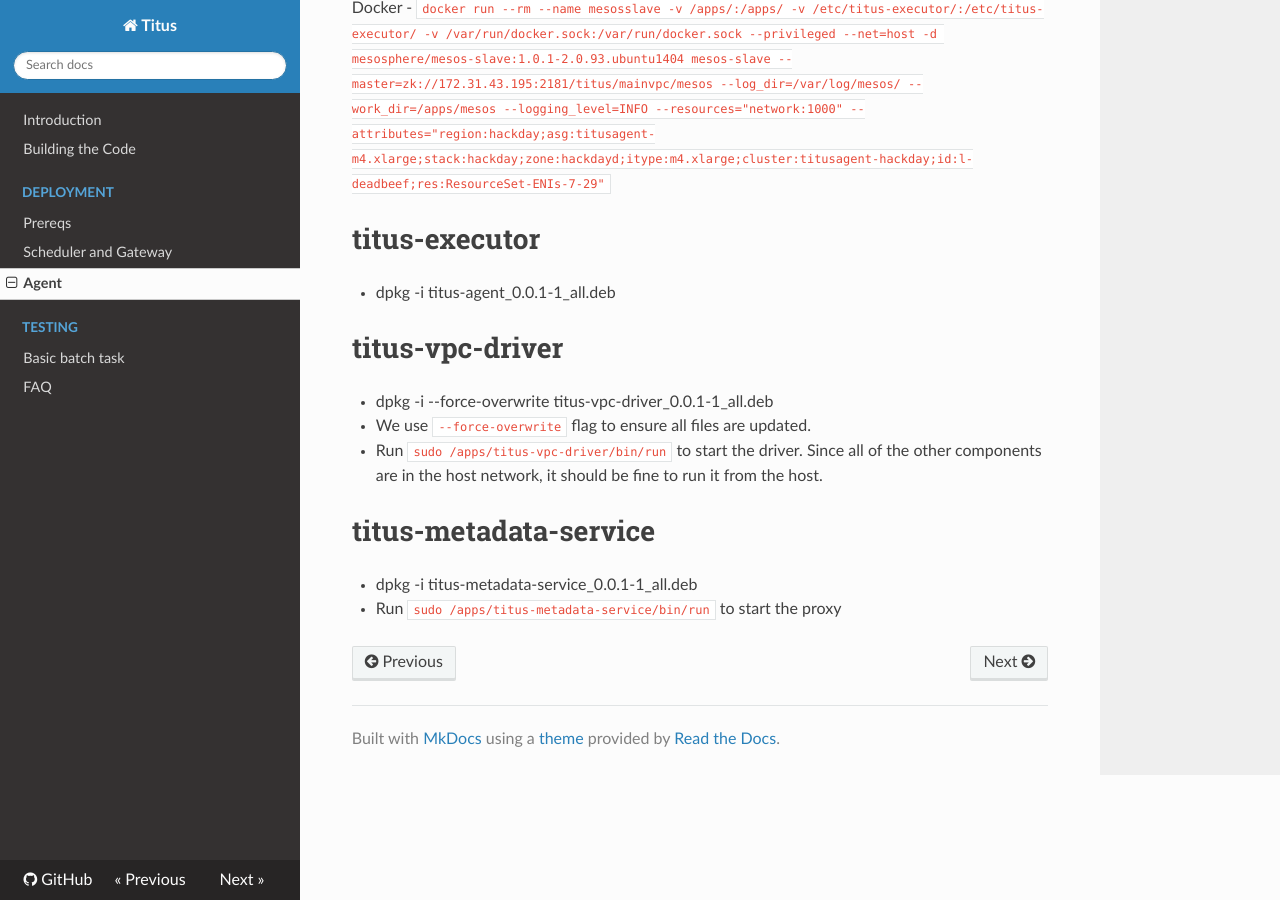
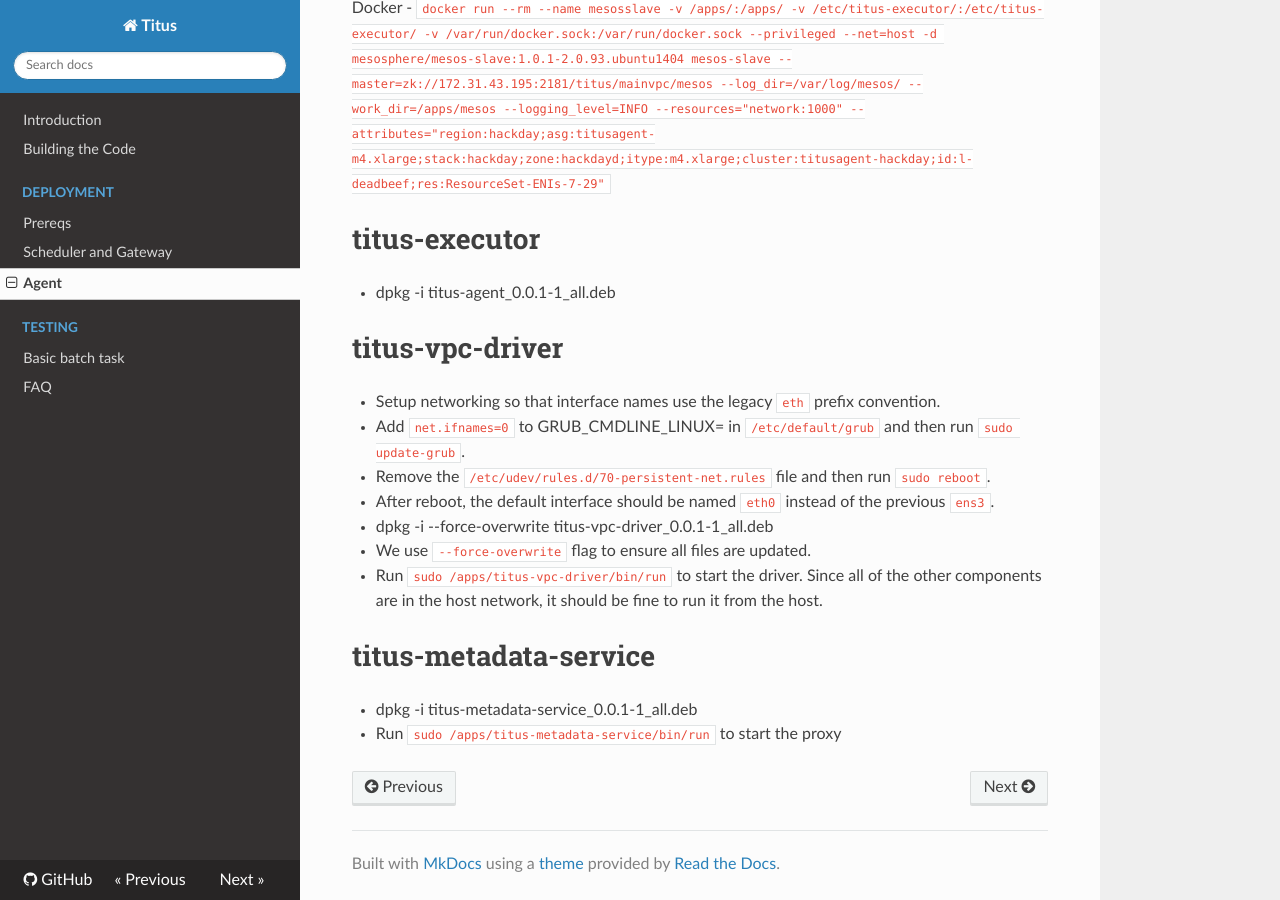
Before and after one commit to Netflix/titus, an MkDocs documentation site: the page built from docs/docs/install/agent.md, in a window 1280 px wide and 900 px high, scrolled down 799 px. Built offline with MkDocs 1.6.1, drawn with Linux system fonts in a browser that asks for light colours; nearby versions of some CDN libraries; old or Windows-style settings are respelled for this version of MkDocs.

Commit message:
Add eth naming steps

```diff
--- a/docs/docs/install/agent.md
+++ b/docs/docs/install/agent.md
@@ -36,6 +36,10 @@
 - dpkg -i titus-agent_0.0.1-1_all.deb
 
 # titus-vpc-driver
+- Setup networking so that interface names use the legacy `eth` prefix convention.
+  - Add `net.ifnames=0` to GRUB_CMDLINE_LINUX= in `/etc/default/grub` and then run `sudo update-grub`.
+  - Remove the `/etc/udev/rules.d/70-persistent-net.rules` file and then run `sudo reboot`.
+  - After reboot, the default interface should be named `eth0` instead of the previous `ens3`.
 - dpkg -i --force-overwrite titus-vpc-driver_0.0.1-1_all.deb
   - We use `--force-overwrite` flag to ensure all files are updated.
 - Run `sudo /apps/titus-vpc-driver/bin/run` to start the driver. Since all of the other
```
